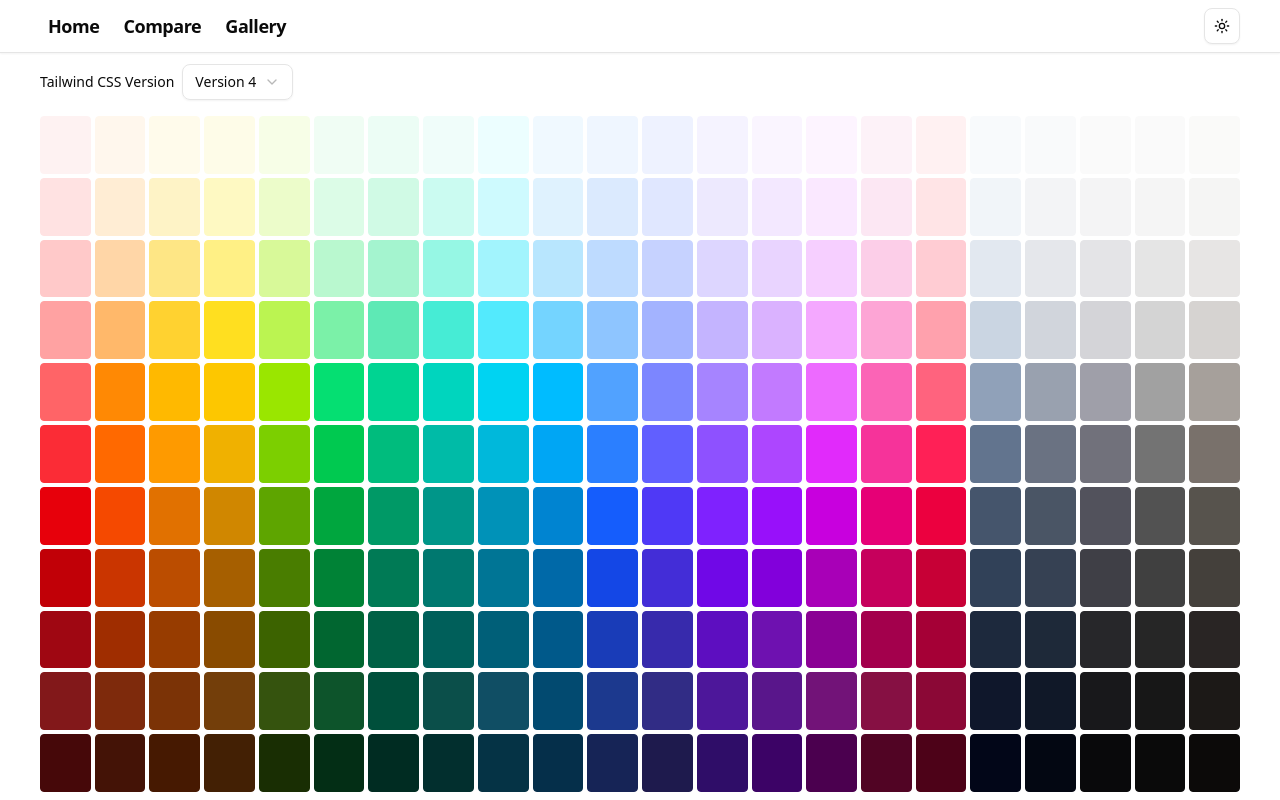
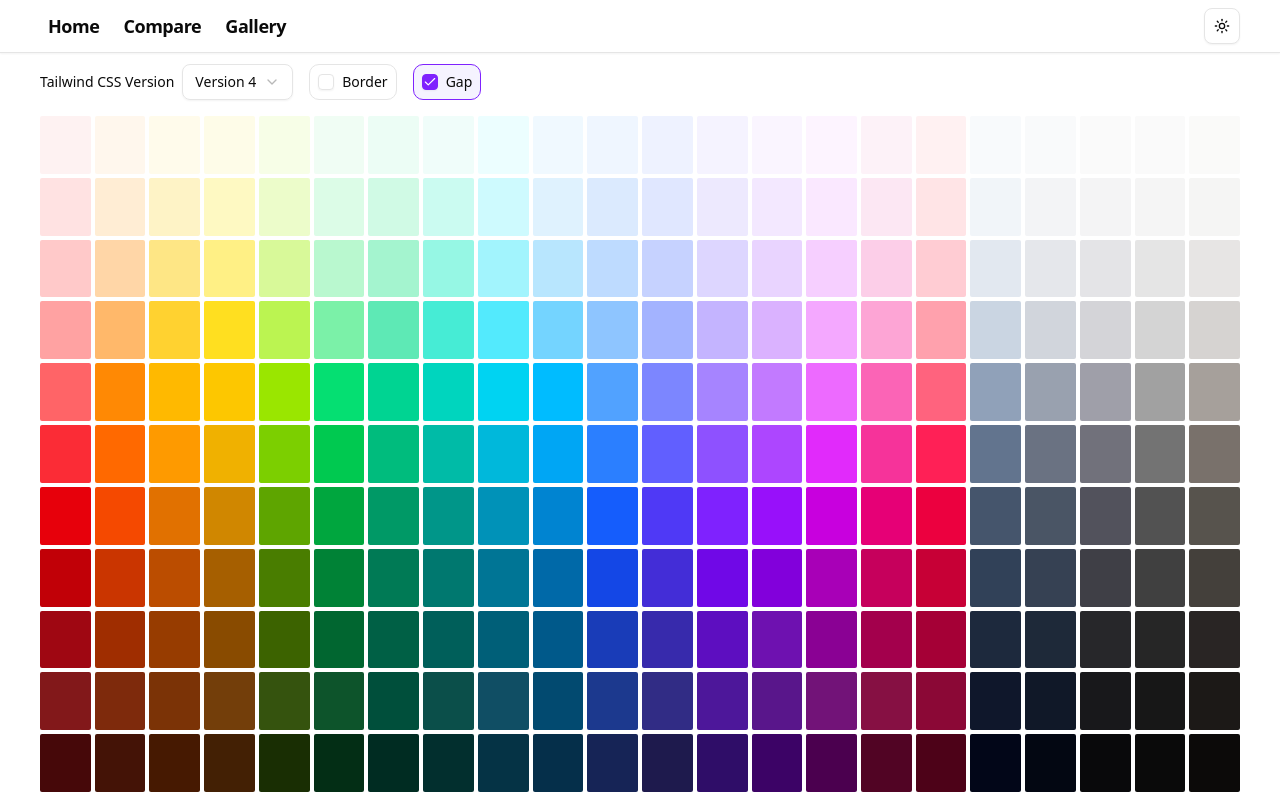
Before and after one commit to RMalik777/Tailwind-Color, a SvelteKit app: page /gallery in a window 1280 px wide. Shown: the top 800 px of the page. Built offline with nearby package versions, Linux system fonts and the light colour scheme.

Commit message:
feat: add border in gallery

```diff
--- /dev/null
+++ b/src/lib/components/ui/checkbox/checkbox.svelte
@@ -0,0 +1,36 @@
+<script lang="ts">
+	import { Checkbox as CheckboxPrimitive } from "bits-ui";
+	import CheckIcon from "@lucide/svelte/icons/check";
+	import MinusIcon from "@lucide/svelte/icons/minus";
+	import { cn, type WithoutChildrenOrChild } from "$lib/utils.js";
+
+	let {
+		ref = $bindable(null),
+		checked = $bindable(false),
+		indeterminate = $bindable(false),
+		class: className,
+		...restProps
+	}: WithoutChildrenOrChild<CheckboxPrimitive.RootProps> = $props();
+</script>
+
+<CheckboxPrimitive.Root
+	bind:ref
+	data-slot="checkbox"
+	class={cn(
+		"peer flex size-4 shrink-0 items-center justify-center rounded-[4px] border border-input shadow-xs transition-shadow outline-none focus-visible:border-ring focus-visible:ring-[3px] focus-visible:ring-ring/50 disabled:cursor-not-allowed disabled:opacity-50 aria-invalid:border-destructive aria-invalid:ring-destructive/20 data-[state=checked]:border-primary data-[state=checked]:bg-primary data-[state=checked]:text-primary-foreground dark:bg-input/30 dark:aria-invalid:ring-destructive/40 dark:data-[state=checked]:bg-primary",
+		className,
+	)}
+	bind:checked
+	bind:indeterminate
+	{...restProps}
+>
+	{#snippet children({ checked, indeterminate })}
+		<div data-slot="checkbox-indicator" class="text-current transition-none">
+			{#if checked}
+				<CheckIcon class="size-3.5" />
+			{:else if indeterminate}
+				<MinusIcon class="size-3.5" />
+			{/if}
+		</div>
+	{/snippet}
+</CheckboxPrimitive.Root>
--- /dev/null
+++ b/src/lib/components/ui/checkbox/index.ts
@@ -0,0 +1,6 @@
+import Root from "./checkbox.svelte";
+export {
+	Root,
+	//
+	Root as Checkbox,
+};
--- a/src/routes/gallery/+page.svelte
+++ b/src/routes/gallery/+page.svelte
@@ -1,12 +1,15 @@
 <script lang="ts">
 	import { Label } from "$lib/components/ui/label/index.js";
 	import * as Select from "$lib/components/ui/select/index.js";
+	import { Checkbox } from "$lib/components/ui/checkbox/index.js";
 
 	import { PersistedState } from "runed";
 
 	import { colorV0, colorV1, colorV2, colorV3, colorV4 } from "$lib/data/color";
 	import { versionOptions } from "$lib/data/option";
 
+	const border = new PersistedState("border", false);
+	const gap = new PersistedState("gap", true);
 	const version = new PersistedState("version", "V4");
 
 	const color = $derived.by(() => {
@@ -26,6 +29,7 @@
 </script>
 
 <div class="flex w-full grow flex-col gap-4 pb-2">
+	<div class="flex flex-col gap-2 sm:flex-row sm:gap-4">
 		<div class="flex items-center gap-2">
 			<Label for="version">Tailwind CSS Version</Label>
 			<Select.Root type="single" bind:value={version.current}>
@@ -42,16 +46,39 @@
 				</Select.Content>
 			</Select.Root>
 		</div>
-	<div class="flex h-full w-full flex-row gap-1">
+		<Label
+			class="flex items-center gap-2 rounded-lg border p-2 hover:bg-accent/50 has-[[aria-checked=true]]:border-violet-600 has-[[aria-checked=true]]:bg-violet-50 dark:has-[[aria-checked=true]]:border-violet-900 dark:has-[[aria-checked=true]]:bg-violet-950"
+		>
+			<Checkbox
+				id="toggle-2"
+				bind:checked={border.current}
+				class="data-[state=checked]:border-violet-600 data-[state=checked]:bg-violet-600 data-[state=checked]:text-white dark:data-[state=checked]:border-violet-700 dark:data-[state=checked]:bg-violet-700"
+			/>
+			<p class="text-sm leading-none font-medium">Border</p>
+		</Label>
+		<Label
+			class="flex items-center gap-2 rounded-lg border p-2 hover:bg-accent/50 has-[[aria-checked=true]]:border-violet-600 has-[[aria-checked=true]]:bg-violet-50 dark:has-[[aria-checked=true]]:border-violet-900 dark:has-[[aria-checked=true]]:bg-violet-950"
+		>
+			<Checkbox
+				id="toggle-2"
+				bind:checked={gap.current}
+				class="data-[state=checked]:border-violet-600 data-[state=checked]:bg-violet-600 data-[state=checked]:text-white dark:data-[state=checked]:border-violet-700 dark:data-[state=checked]:bg-violet-700"
+			/>
+			<p class="text-sm leading-none font-medium">Gap</p>
+		</Label>
+	</div>
+	<div class="flex h-full w-full flex-row {gap.current ? 'gap-[2px] sm:gap-1' : 'gap-0'}">
 		{#each color as color (color.color)}
-			<div class="flex h-full w-full grow flex-col gap-1">
+			<div class="flex h-full w-full grow flex-col {gap.current ? 'gap-[2px] sm:gap-1' : 'gap-0'}">
 				{#each color.range as shade (shade.name)}
 					<div
-						class="group flex h-full w-full items-center justify-center rounded"
-						style="background-color:{shade.hex.long}; border: 1px solid {shade.hex.long};"
+						class="group flex h-full w-full items-center justify-center
+            {gap.current ? 'rounded-xs' : 'rounded-none'}
+            {border.current ? 'border' : ''}"
+						style="background-color:{shade.hex.long};"
 					>
 						<p
-							class="hidden text-sm font-semibold duration-150 ease-out group-hover:block starting:opacity-0 {shade.shade >
+							class="hidden text-xs font-semibold tracking-tight duration-150 ease-out group-hover:block sm:text-sm starting:opacity-0 {shade.shade >
 							400
 								? 'text-white'
 								: 'text-black'}"
```
Lines whose indentation alone changed are shown as unchanged.
